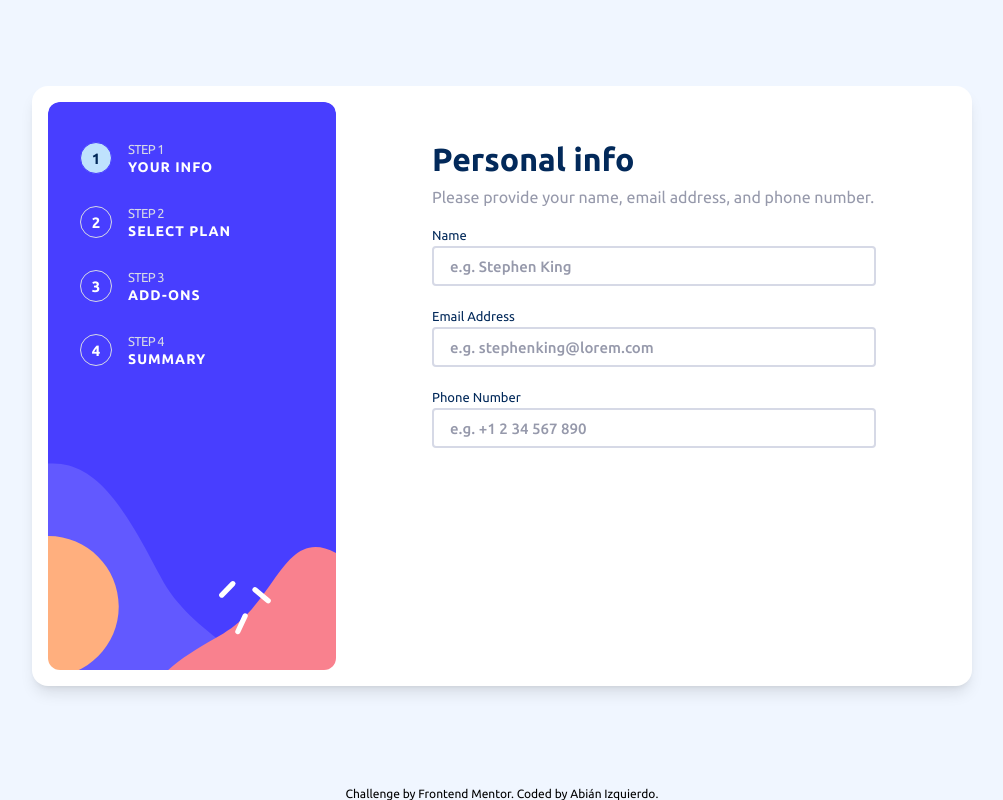
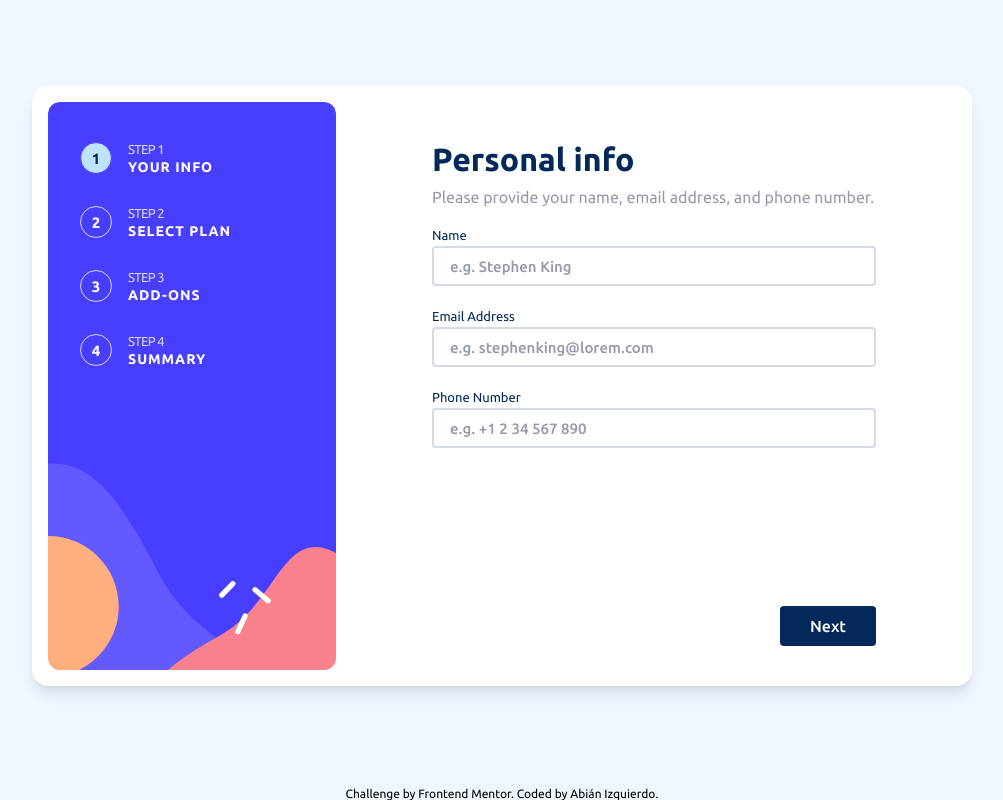
Before and after one commit to abizmo/multi-step-form, a React (Vite) app: page / in a window 1280 px wide. Shown: the whole page, without its empty margins (138-1141 px from the left). Built offline with nearby package versions, Linux system fonts and the light colour scheme.

Commit message:
feat(PersonalInfo): Add footer

```diff
--- a/src/layout/Body.tsx
+++ b/src/layout/Body.tsx
@@ -3,7 +3,7 @@ import React, { PropsWithChildren } from 'react';
 function Body({ children }: PropsWithChildren) {
   return (
     <main className='px-4 lg:px-0 lg:static lg:flex-1'>
-      <div className='bg-white px-6 py-8 -mt-[4.25rem] rounded-xl lg:mt-0 lg:px-20 lg:py-10'>
+      <div className='bg-white px-6 py-8 -mt-[4.25rem] rounded-xl lg:mt-0 lg:px-20 lg:py-10 lg:relative h-full'>
         {children}
       </div>
     </main>
--- a/src/pages/PersonalInfo.tsx
+++ b/src/pages/PersonalInfo.tsx
@@ -1,4 +1,6 @@
 import React, { useState } from 'react';
+import { Link } from 'react-router-dom';
+import Button from '../components/Button';
 import FormGroup from '../components/FormGroup';
 
 import Paragraph from '../components/Paragraph';
@@ -53,6 +55,11 @@ function PersonalInfo() {
           onChange={(evt) => handleChange('phone', evt.currentTarget.value)}
         />
       </div>
+      <div className='absolute inset-x-0 bottom-0 bg-white lg:inset-x-16 py-6 px-4 flex flex-row-reverse -z-10 lg:z-0'>
+        <Link to='/select-plan'>
+          <Button>Next</Button>
+        </Link>
+      </div>
     </>
   );
 }
```
